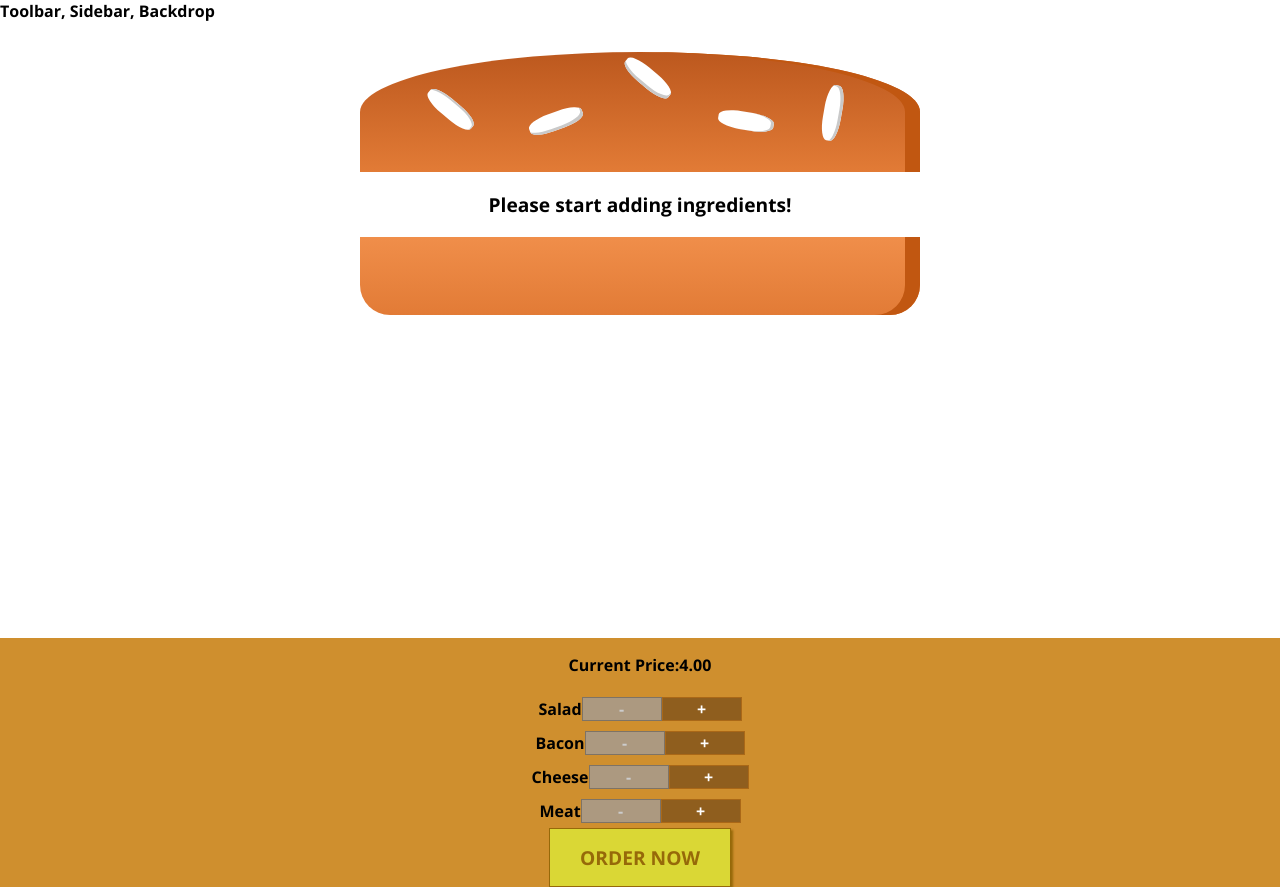
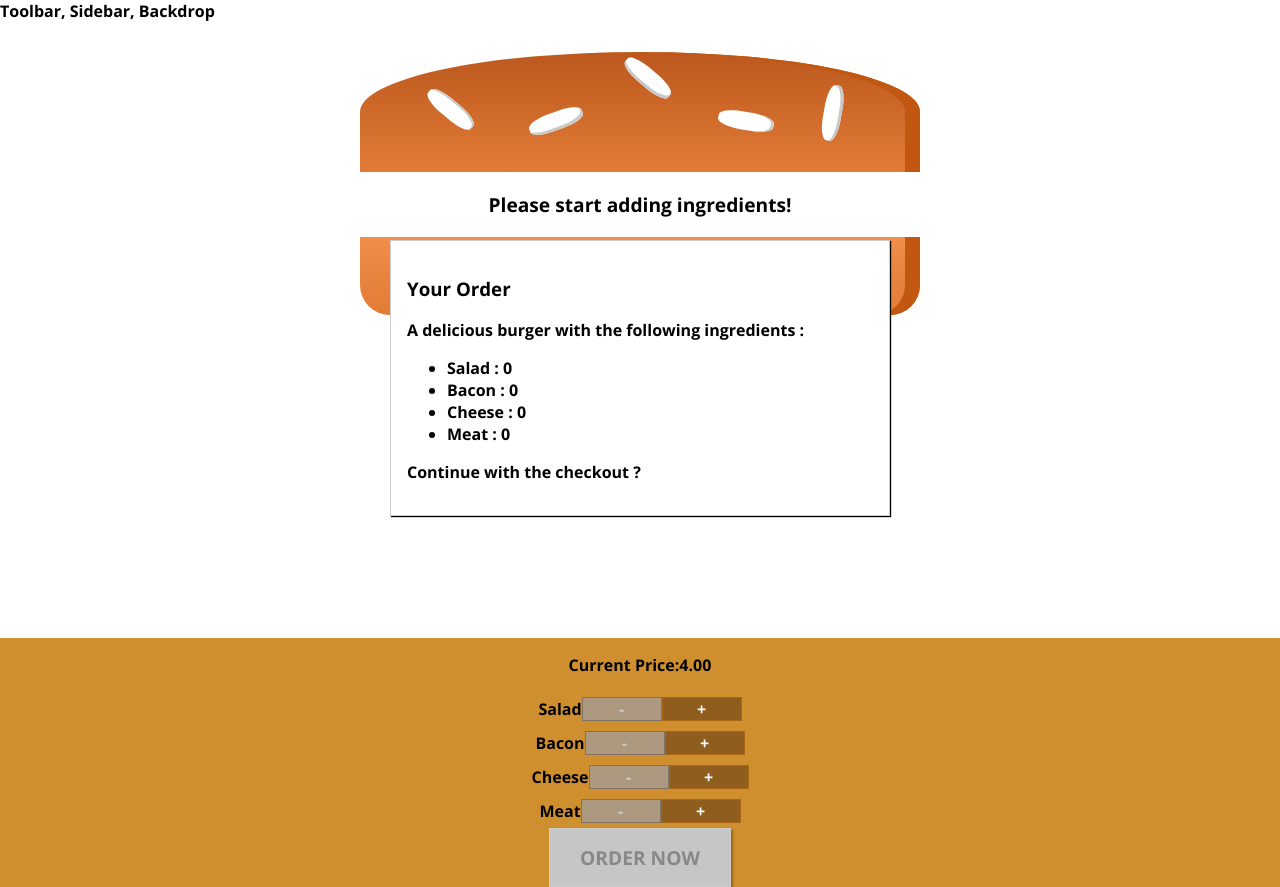
Before and after one commit to pablosalazzar/BurgerAppAcademind, a React (Create React App) app: page / in a window 1280 px wide. Built offline with nearby package versions, Linux system fonts and the light colour scheme.

Commit message:
Modal added

```diff
--- a/src/components/Burger/BuildControls/BuildControls.js
+++ b/src/components/Burger/BuildControls/BuildControls.js
@@ -30,7 +30,10 @@
                     />
                 )
             }
-            <button className={styles.OrderButton}>ORDER NOW</button>
+            <button
+                className={styles.OrderButton}
+                disabled={!props.purchasable}
+            >ORDER NOW</button>
         </div>
     )
 }
--- /dev/null
+++ b/src/components/Burger/OrderSummary/OrderSummary.js
@@ -0,0 +1,30 @@
+import Aux from '../../../hoc/Auxx'
+
+const orderSummary = (props) => {
+
+    const ingredients = Object.keys(props.ingredients)
+        .map(igKey => {
+            return (
+                <li key={igKey}>
+                    <span style={{textTransform:'capitalize'}}>{igKey}</span> : {props.ingredients[igKey]}
+                </li>
+            );
+        })
+
+    return(
+        <Aux>
+            <h3>Your Order</h3>
+            <p>
+                A delicious burger with the following ingredients :
+            </p>
+            <ul>
+                {ingredients}
+            </ul>
+            <p>
+                Continue with the checkout ?
+            </p>
+        </Aux>
+    )
+}
+
+export default orderSummary;
--- /dev/null
+++ b/src/components/UI/Modal/Modal.js
@@ -0,0 +1,12 @@
+import { checkPropTypes } from "prop-types";
+import styles from './Modal.module.css';
+
+const modal = (props) => {
+    return(
+        <div className={styles.Modal}>
+            {props.children}
+        </div>
+    )
+}
+
+export default modal;
--- /dev/null
+++ b/src/components/UI/Modal/Modal.module.css
@@ -0,0 +1,20 @@
+.Modal {
+    position: fixed;
+    z-index: 500;
+    background-color: white;
+    width: 70%;
+    border: 1px solid #ccc;
+    box-shadow: 1px 1px 1px black;
+    padding: 16px;
+    left: 15%;
+    top: 30%;
+    box-sizing: border-box;
+    transition: all 0.3s ease-out;
+}
+
+@media (min-width: 600px) {
+    .Modal {
+        width: 500px;
+        left: calc(50% - 250px);
+    }
+}
--- a/src/containers/BurgerBuilder/BurgerBuilder.js
+++ b/src/containers/BurgerBuilder/BurgerBuilder.js
@@ -2,6 +2,8 @@
 import Aux from '../../hoc/Auxx'
 import Burger from '../../components/Burger/Burger'
 import BuildControls from '../../components/Burger/BuildControls/BuildControls'
+import Modal from '../../components/UI/Modal/Modal'
+import OrderSummary from '../../components/Burger/OrderSummary/OrderSummary'
 
 const INGREDIENT_PRICES = {
     salad: 0.5,
@@ -19,33 +21,55 @@
             cheese:0,
             meat:0,
         },
-        totalPrice: 4
+        totalPrice: 4,
+        purchasable: false,
+    }
+
+    updatePurchaseState = (ingredients) => {
+
+        const sum = Object.keys(ingredients)
+            .map(igKey => {
+                return ingredients[igKey]
+            })
+            .reduce((acumulator,currentValue) => {
+                return acumulator+currentValue
+            })
+
+        this.setState({
+            purchasable: sum > 0
+        })
     }
 
     addIngredientHandler = (type) => {
+        const updatedIngridients = {
+            ...this.state.ingredients,
+            [type]: this.state.ingredients[type] + 1
+        };
+
         this.setState({
-            ingredients:{
-                ...this.state.ingredients,
-                [type]: this.state.ingredients[type] + 1
-            },
+            ingredients: updatedIngridients,
             totalPrice: this.state.totalPrice + INGREDIENT_PRICES[type]
         })
+        this.updatePurchaseState(updatedIngridients);
     }
 
     lessIngresientHandler = (type) => {
 
         const quantity = this.state.ingredients[type];
+
         if(quantity <= 0){
             return;
         }
+        const updatedIngridients = {
+            ...this.state.ingredients,
+            [type]: this.state.ingredients[type] - 1
+        }
 
         this.setState({
-            ingredients:{
-                ...this.state.ingredients,
-                [type]: this.state.ingredients[type] - 1
-            },
+            ingredients: updatedIngridients,
             totalPrice: this.state.totalPrice - INGREDIENT_PRICES[type]
         })
+        this.updatePurchaseState(updatedIngridients);
     }
 
 
@@ -57,12 +81,19 @@
 
         return (
             <Aux>
+                <Modal>
+                    <OrderSummary
+                        ingredients = {this.state.ingredients}
+                    />
+                </Modal>
+
                 <Burger ingredients={this.state.ingredients}/>
                 <BuildControls
                     ingredientAdded = {this.addIngredientHandler}
                     ingredientRemoved = {this.lessIngresientHandler}
                     disabled = {disableInfo}
                     price = {this.state.totalPrice}
+                    purchasable = {this.state.purchasable}
                 />
             </Aux>
         );
```
Also changed, not shown: src/components/UI/Backdrop/Backdrop.js (added).
